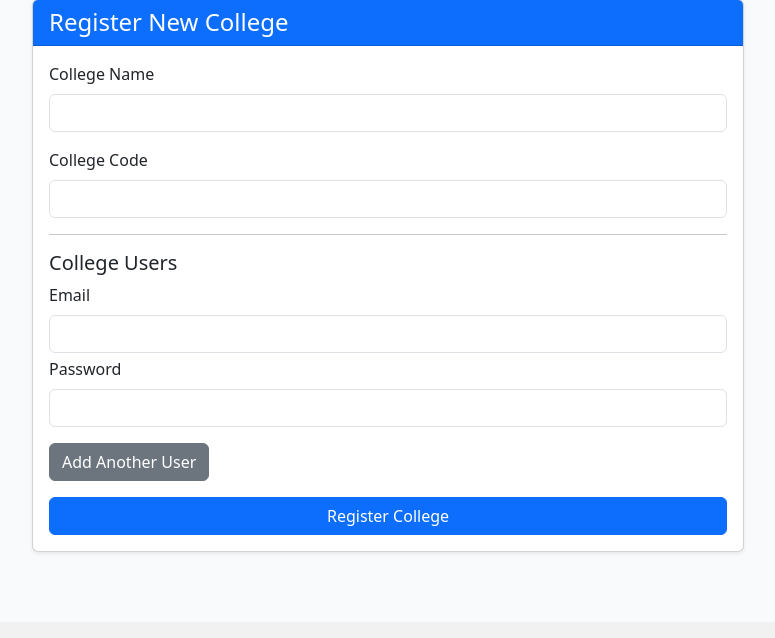
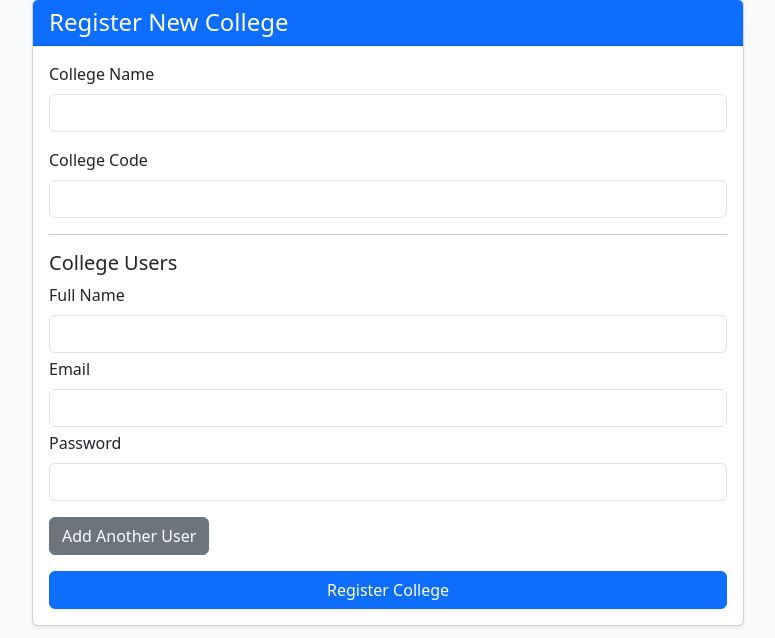
Before and after one commit to sarthakghere/CheckMate-Central, a Django app: page /colleges/colleges/register/ in a window 1280 px wide. Shown: the part 135-773 px from the top of the page, without its empty margins (252-1027 px from the left). Run offline with Django 5.2, Linux system fonts and the light colour scheme; the visitor is signed in with stand-in values (Sample User, id 1).

Commit message:
Implemented user names

```diff
--- a/colleges/views.py
+++ b/colleges/views.py
@@ -48,18 +48,23 @@
         college = College.objects.create(name=name, code=code)
         logger.info(f"New college registered: {college.name} ({college.code}) by {user_info}")
 
+        names = request.POST.getlist("names[]")
         emails = request.POST.getlist("emails[]")
         passwords = request.POST.getlist("passwords[]")
 
-        for email, password in zip(emails, passwords):
-            if email and password:
+        for name, email, password in zip(names, emails, passwords):
+            if name and email and password:
+                first_name = name.split()[0]
+                last_name = " ".join(name.split()[1:]) if len(name.split()) > 1 else ""
                 User.objects.create_user(
                     email=email,
                     password=password,
+                    first_name=first_name,
+                    last_name=last_name,
                     role=User.Role.COLLEGE,
                     college=college
                 )
-                logger.info(f"User {email} added to college {college.code} by {user_info}")
+                logger.info(f"User {email} ({name}) added to college {college.code} by {user_info}")
 
         messages.success(request, f"College '{college.name}' and its users registered successfully.")
         return redirect("users:staff_dashboard")
@@ -70,80 +75,61 @@
 
 @login_required
 def manage_college(request, college_id):
-    user_info = get_user_info(request)
+    college = get_object_or_404(College, id=college_id)
+    users = User.objects.filter(college=college, role=User.Role.COLLEGE)
 
     if request.user.role != User.Role.STAFF:
-        logger.warning(f"Unauthorized access to manage_college by {user_info}")
-        return redirect("colleges:college_dashboard")
+        return redirect("users:staff_dashboard")
 
-    college = get_object_or_404(College, id=college_id)
-
-    # Update College Info
-    if request.method == "POST" and "update_college" in request.POST:
-        name = request.POST.get("name")
-        code = request.POST.get("code")
-        if name and code:
-            old_name, old_code = college.name, college.code
-            college.name = name
-            college.code = code
-            college.save()
-            messages.success(request, "College information updated successfully.")
-            logger.info(
-                f"College info updated by {user_info}: "
-                f"{old_name} ({old_code}) → {college.name} ({college.code})"
-            )
+    # Update college info
+    if "update_college" in request.POST:
+        college.name = request.POST.get("name")
+        college.code = request.POST.get("code")
+        college.save()
+        messages.success(request, "College info updated successfully.")
         return redirect("colleges:manage_college", college_id=college.id)
 
-    # Add New User
-    if request.method == "POST" and "add_user" in request.POST:
+    # Remove user
+    if "remove_user" in request.POST:
+        user = get_object_or_404(User, id=request.POST.get("user_id"), college=college)
+        user.delete()
+        messages.success(request, f"User {user.email} removed successfully.")
+        return redirect("colleges:manage_college", college_id=college.id)
+
+    # Edit user
+    if "edit_user" in request.POST:
+        user = get_object_or_404(User, id=request.POST.get("user_id"), college=college)
+        user.email = request.POST.get("email")
+        name = request.POST.get("name")
+        if name:
+            user.first_name = name  # store full name in first_name for simplicity
+        password = request.POST.get("password")
+        if password:
+            user.set_password(password)
+        user.save()
+        messages.success(request, f"User {user.email} updated successfully.")
+        return redirect("colleges:manage_college", college_id=college.id)
+
+    # Add new user
+    if "add_user" in request.POST:
         email = request.POST.get("email")
         password = request.POST.get("password")
-        if email and password:
+        name = request.POST.get("name")
+        first_name = name.split()[0]
+        last_name = " ".join(name.split()[1:]) if len(name.split()) > 1 else ""
+        if email and password and name:
             User.objects.create_user(
                 email=email,
                 password=password,
+                first_name=first_name,
+                last_name=last_name,
                 role=User.Role.COLLEGE,
                 college=college
             )
             messages.success(request, f"User {email} added successfully.")
-            logger.info(f"New user {email} added to {college.name} ({college.code}) by {user_info}")
         return redirect("colleges:manage_college", college_id=college.id)
 
-    # Edit Existing User
-    if request.method == "POST" and "edit_user" in request.POST:
-        user_id = request.POST.get("user_id")
-        email = request.POST.get("email")
-        password = request.POST.get("password")
-        user = User.objects.filter(id=user_id, college=college).first()
-        if user:
-            old_email = user.email
-            user.email = email
-            if password:
-                user.set_password(password)
-            user.save()
-            messages.success(request, f"User {email} updated successfully.")
-            logger.info(
-                f"User {old_email} updated to {email} for college {college.code} by {user_info}"
-            )
-        return redirect("colleges:manage_college", college_id=college.id)
-
-    # Remove User
-    if request.method == "POST" and "remove_user" in request.POST:
-        user_id = request.POST.get("user_id")
-        user = User.objects.filter(id=user_id, college=college).first()
-        if user:
-            logger.info(
-                f"User {user.email} removed from {college.name} ({college.code}) by {user_info}"
-            )
-            user.delete()
-            messages.success(request, f"User {user.email} removed successfully.")
-        return redirect("colleges:manage_college", college_id=college.id)
-
-    logger.info(f"Manage college page viewed by {user_info} for {college.name} ({college.code})")
-    return render(request, "colleges/manage_college.html", {
-        "college": college,
-        "users": college.users.all(),
-    })
+    return render(request, "colleges/manage_college.html", {"college": college, "users": users})
 
 
 @login_required
--- a/templates/colleges/dashboard.html
+++ b/templates/colleges/dashboard.html
@@ -35,7 +35,7 @@
                     <table class="table table-hover mb-0">
                         <thead class="table-secondary">
                             <tr>
-                                <th>Username</th>
+                                <th>Name</th>
                                 <th>Email</th>
                                 <th>Role</th>
                             </tr>
@@ -43,7 +43,7 @@
                         <tbody>
                             {% for user in users %}
                             <tr>
-                                <td>{{ user.username }}</td>
+                                <td>{{ user.fullname|default:"-" }}</td>
                                 <td>{{ user.email }}</td>
                                 <td>{{ user.get_role_display }}</td>
                             </tr>
--- a/templates/colleges/register_college.html
+++ b/templates/colleges/register_college.html
@@ -25,14 +25,20 @@
 
                     <hr>
                     <h5>College Users</h5>
+                    <!-- College Users -->
                     <div id="users-container">
                         <div class="user-entry mb-3">
+                            <label class="form-label">Full Name</label>
+                            <input type="text" name="names[]" class="form-control mb-1" required>
+
                             <label class="form-label">Email</label>
                             <input type="email" name="emails[]" class="form-control mb-1" required>
+
                             <label class="form-label">Password</label>
                             <input type="password" name="passwords[]" class="form-control" required>
                         </div>
                     </div>
+
 
                     <button type="button" id="add-user" class="btn btn-secondary mb-3">Add Another User</button>
 
@@ -53,10 +59,15 @@
     const userEntry = document.createElement('div');
     userEntry.classList.add('user-entry', 'mb-3');
     userEntry.innerHTML = `
+        <label class="form-label">Full Name</label>
+        <input type="text" name="names[]" class="form-control mb-1" required>
+
         <label class="form-label">Email</label>
         <input type="email" name="emails[]" class="form-control mb-1" required>
+
         <label class="form-label">Password</label>
         <input type="password" name="passwords[]" class="form-control" required>
+
         <button type="button" class="btn btn-sm btn-danger mt-1 remove-user">Remove</button>
     `;
         usersContainer.appendChild(userEntry);
@@ -66,5 +77,6 @@
             userEntry.remove();
         });
     });
+
 </script>
 {% endblock %}
--- a/templates/users/staff_dashboard.html
+++ b/templates/users/staff_dashboard.html
@@ -2,7 +2,7 @@
 {% block title %}Staff Dashboard{% endblock %}
 
 {% block content %}
-<h2 class="mb-4">Welcome, {{ user.username }}</h2>
+<h2 class="mb-4">Welcome, {{ user.fullname }}</h2>
 
 <div class="row mb-4">
     <div class="col-md-4">
--- a/users/models.py
+++ b/users/models.py
@@ -85,6 +85,10 @@ class User(AbstractUser):
     def __str__(self):
         return self.email
 
+    @property
+    def fullname(self):
+        return self.get_full_name()
+
 class LoginOTP(models.Model):
     """
     Stores a temporary OTP for CentralAdmin login.
```
Also changed, not shown: templates/colleges/manage_college.html (+13 -3 lines). Lines whose indentation alone changed are shown as unchanged.
